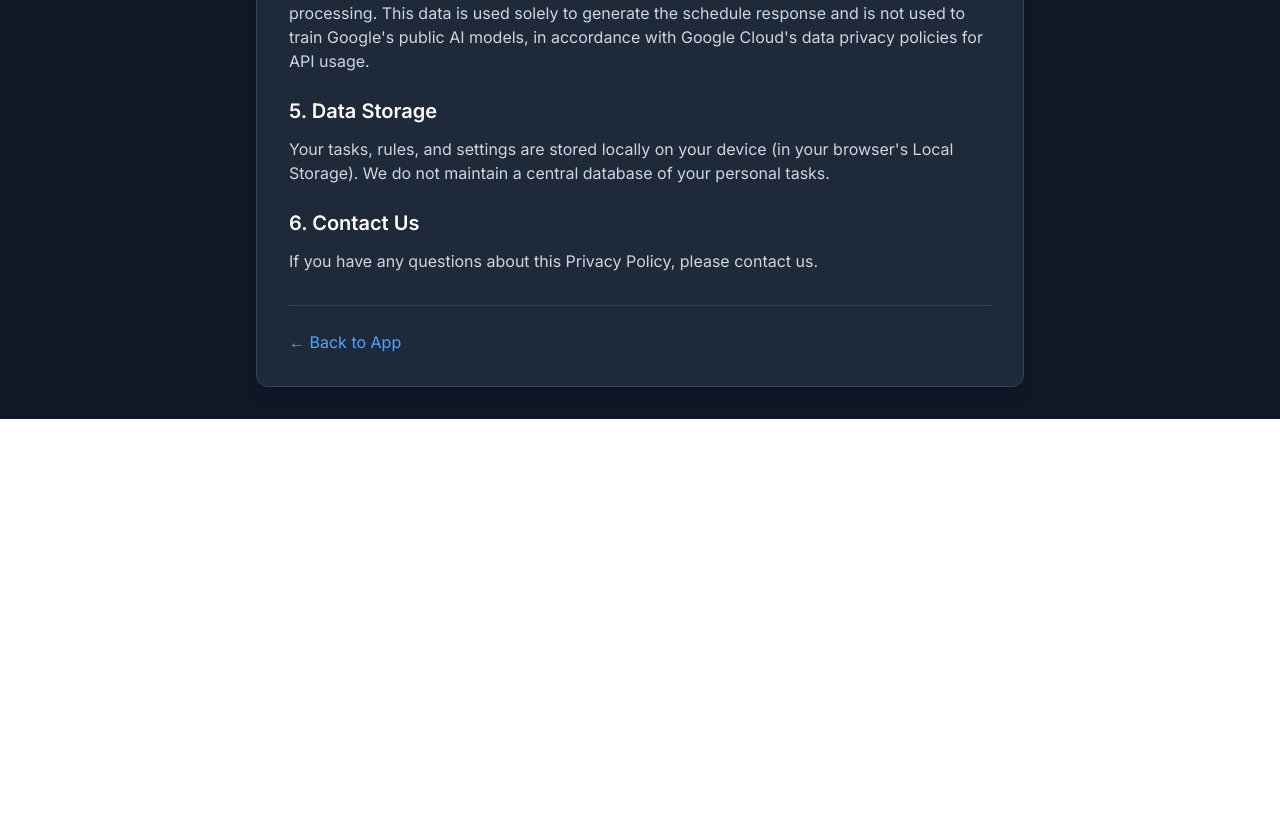
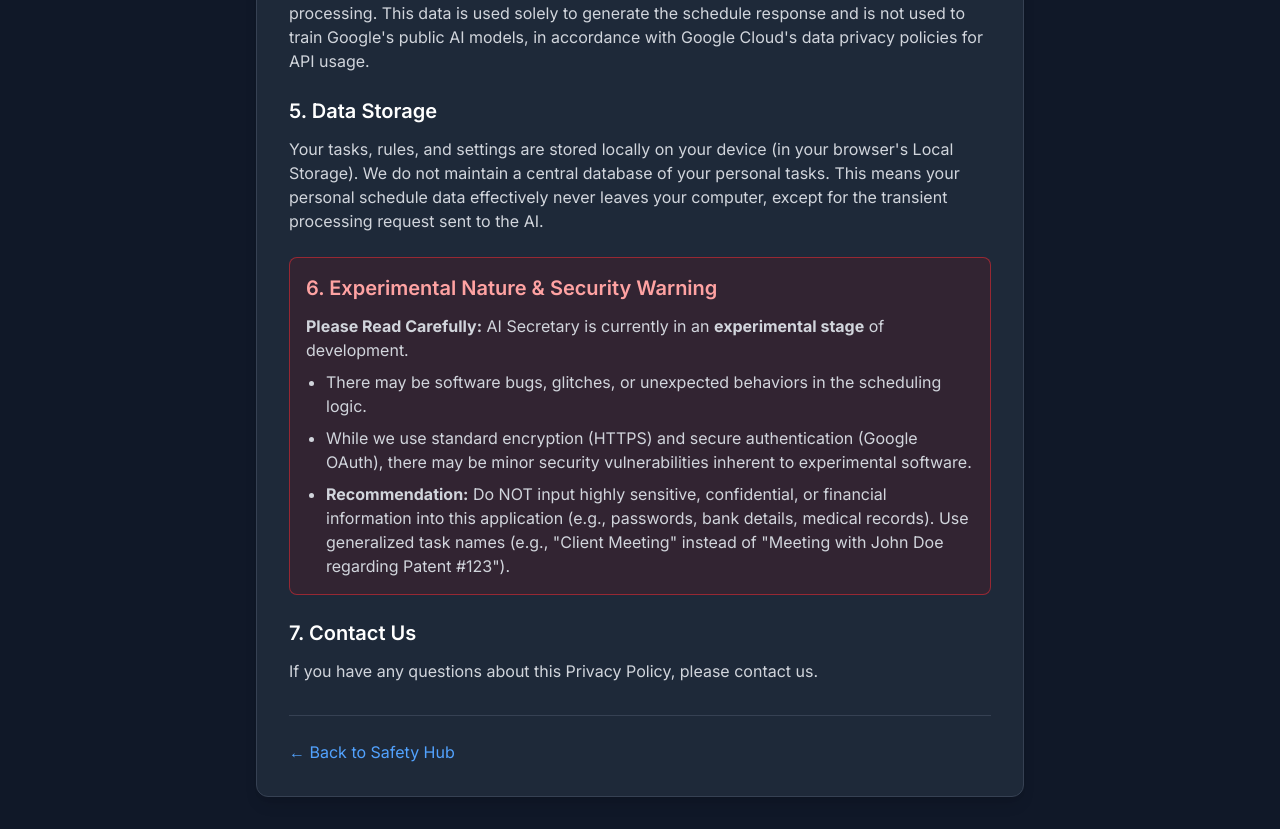
Before and after one commit to ObAkinyemi/AI-Secretary, a Next.js app in the folder AI-Secretary_1.0/: page /privacy-policy in a window 1280 px wide. Shown: the part 800-1629 px from the top of the page. Before the commit the page ends 1219 px from the top, so only its background shows below. Built offline with nearby package versions, Linux system fonts and the light colour scheme.

Commit message:
modified privacy policy to inform that the app is experimental.

```diff
--- a/AI-Secretary_1.0/app/privacy-policy/page.tsx
+++ b/AI-Secretary_1.0/app/privacy-policy/page.tsx
@@ -59,20 +59,38 @@ export default function PrivacyPolicy() {
           <h2 className="text-xl font-semibold text-white mb-3">5. Data Storage</h2>
           <p>
             Your tasks, rules, and settings are stored locally on your device (in your browser&apos;s Local Storage).
-            We do not maintain a central database of your personal tasks.
+            We do not maintain a central database of your personal tasks. This means your personal schedule data effectively never leaves your computer, except for the transient processing request sent to the AI.
           </p>
         </section>
 
+        <section className="mb-6 bg-red-900/20 border border-red-500/50 p-4 rounded-lg">
+          <h2 className="text-xl font-semibold text-red-300 mb-3">6. Experimental Nature & Security Warning</h2>
+          <p className="mb-2">
+            <strong>Please Read Carefully:</strong> AI Secretary is currently in an <strong>experimental stage</strong> of development.
+          </p>
+          <ul className="list-disc pl-5 space-y-2 text-gray-300">
+            <li>
+              There may be software bugs, glitches, or unexpected behaviors in the scheduling logic.
+            </li>
+            <li>
+              While we use standard encryption (HTTPS) and secure authentication (Google OAuth), there may be minor security vulnerabilities inherent to experimental software.
+            </li>
+            <li>
+              <strong>Recommendation:</strong> Do NOT input highly sensitive, confidential, or financial information into this application (e.g., passwords, bank details, medical records). Use generalized task names (e.g., &quot;Client Meeting&quot; instead of &quot;Meeting with John Doe regarding Patent #123&quot;).
+            </li>
+          </ul>
+        </section>
+
         <section className="mb-6">
-          <h2 className="text-xl font-semibold text-white mb-3">6. Contact Us</h2>
+          <h2 className="text-xl font-semibold text-white mb-3">7. Contact Us</h2>
           <p>
             If you have any questions about this Privacy Policy, please contact us.
           </p>
         </section>
 
         <div className="mt-8 pt-6 border-t border-gray-700">
-          <Link href="/" className="text-blue-400 hover:text-blue-300 hover:underline">
-            &larr; Back to App
+          <Link href="/safety" className="text-blue-400 hover:text-blue-300 hover:underline">
+            &larr; Back to Safety Hub
           </Link>
         </div>
       </div>
```
